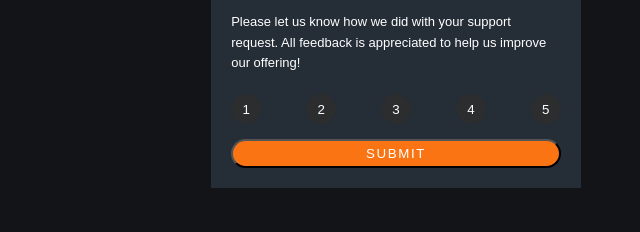
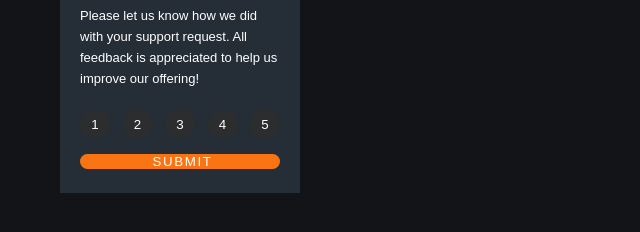
Before and after one commit to Adeetoun/Interactive-rating-component, a plain HTML site: page index.html in a window 1280 px wide. Shown: the part 378-610 px from the top of the page, without its empty margins (244-884 px from the left). Drawn offline with Linux system fonts and the light colour scheme.

Commit message:
Update style.css

```diff
--- a/style.css
+++ b/style.css
@@ -15,6 +15,7 @@ body{
     margin: 1.5rem;
     align-items: center;
     justify-content: center;
+    max-width: 800px;
 }
 .main-container, .submit{
     background: hsl(213, 19%, 18%);
@@ -63,7 +64,7 @@ ul li button:focus{
 .btn{
     background: hsl(25, 97%, 53%);
     color: #fff;
-    padding: 5px;
+    padding: 0 5px 0 10px;
     text-align: center;
     width: 100%;
     margin-top: 15px;
@@ -71,6 +72,7 @@ ul li button:focus{
     cursor: pointer;
     justify-content: center;
     letter-spacing: 0.1rem;
+    border: none;
 }
 .btn:hover{
     background: #fff;
```
